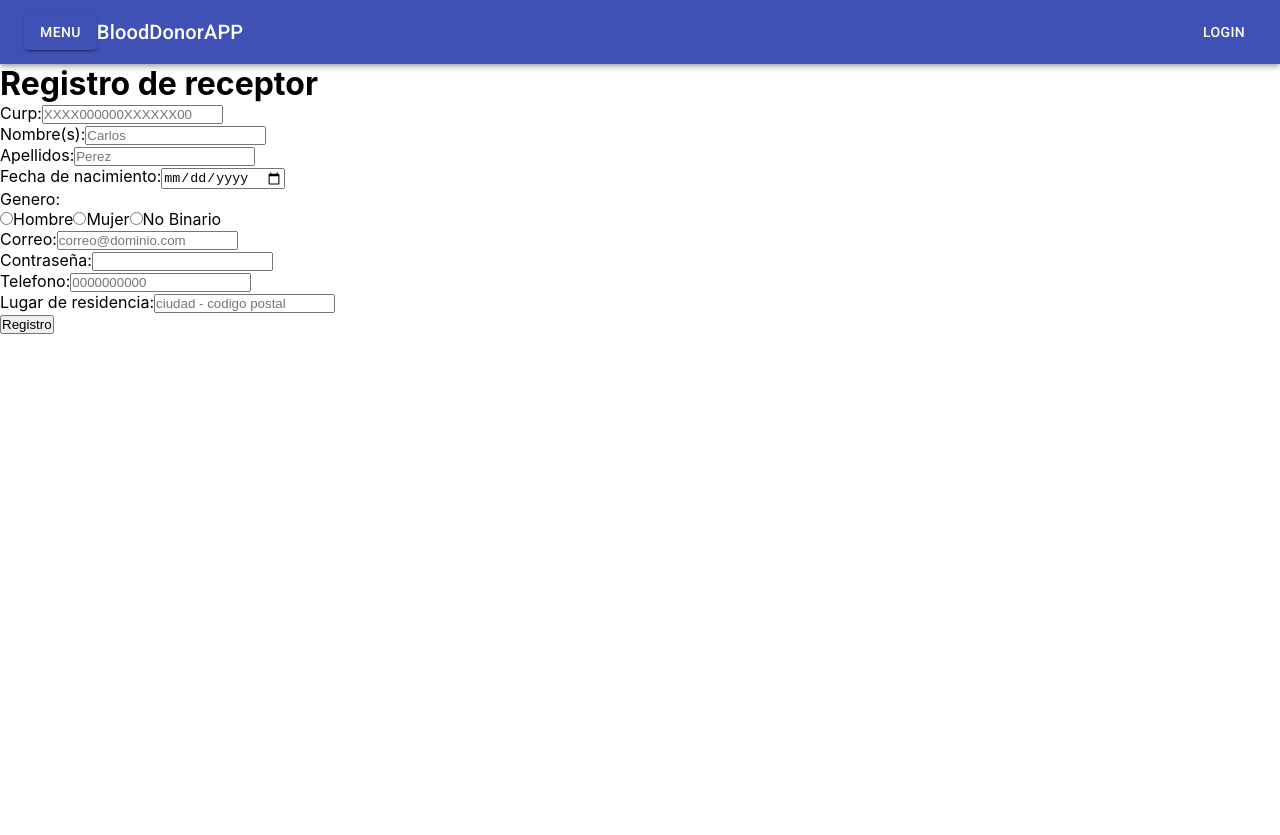
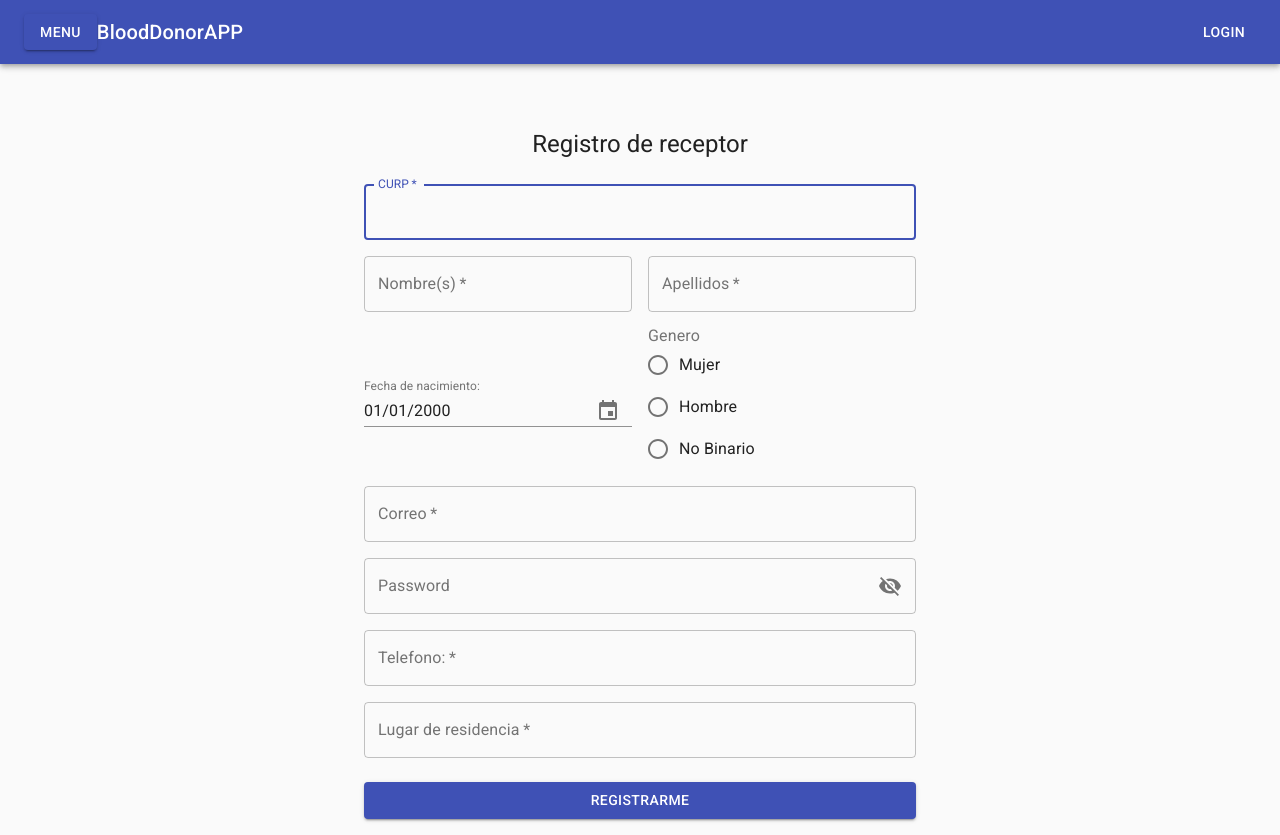
Before and after one commit to jcarlosaglez/BloodDonors-React, a React (Create React App) app: page /SignIn in a window 1280 px wide. Before the commit the page ends 800 px from the top, so only its background shows below. Built offline with nearby package versions, Linux system fonts and the light colour scheme.

Commit message:
Formulario de registro con MaterialUI

```diff
--- a/package.json
+++ b/package.json
@@ -3,11 +3,14 @@
   "version": "0.1.0",
   "private": true,
   "dependencies": {
+    "@date-io/date-fns": "^1.3.13",
     "@material-ui/core": "^4.11.4",
     "@material-ui/icons": "^4.11.2",
+    "@material-ui/pickers": "^3.3.10",
     "@testing-library/jest-dom": "^5.11.10",
     "@testing-library/react": "^11.2.6",
     "@testing-library/user-event": "^12.8.3",
+    "date-fns": "^2.21.1",
     "react": "^17.0.2",
     "react-dom": "^17.0.2",
     "react-router-dom": "^5.2.0",
--- a/src/components/MaterialNavBar.js
+++ b/src/components/MaterialNavBar.js
@@ -93,7 +93,7 @@ export default function ButtonAppBar() {
           >
             <StyledMenuItem component={RouterLink} to="/">
               <ListItemIcon>
-                <HomeIcon color="secundary" />
+                <HomeIcon color="secondary" />
               </ListItemIcon>
               <ListItemText primary="Home" />
             </StyledMenuItem>
--- a/src/components/Signin.js
+++ b/src/components/Signin.js
@@ -1,4 +1,28 @@
 import React, {useState} from 'react';
+
+import Container from '@material-ui/core/Container';
+import Typography from '@material-ui/core/Typography';
+import Grid from '@material-ui/core/Grid';
+import Button from '@material-ui/core/Button';
+import TextField from '@material-ui/core/TextField';
+import { makeStyles } from '@material-ui/core/styles';
+import CssBaseline from "@material-ui/core/CssBaseline"
+import DateFnsUtils from '@date-io/date-fns';
+import {
+    MuiPickersUtilsProvider,
+    KeyboardDatePicker,
+} from '@material-ui/pickers';
+import Radio from '@material-ui/core/Radio';
+import RadioGroup from '@material-ui/core/RadioGroup';
+import FormControlLabel from '@material-ui/core/FormControlLabel';
+import FormControl from '@material-ui/core/FormControl';
+import FormLabel from '@material-ui/core/FormLabel';
+import InputLabel from '@material-ui/core/InputLabel';
+import OutlinedInput from '@material-ui/core/OutlinedInput';
+import InputAdornment from '@material-ui/core/InputAdornment';
+import IconButton from '@material-ui/core/IconButton';
+import Visibility from '@material-ui/icons/Visibility';
+import VisibilityOff from '@material-ui/icons/VisibilityOff';
 
 import "../css/Form.css";
 // import InputOfText from "./InputOfText";
@@ -17,12 +41,30 @@ function Signin() {
         "place_of_residence": "",
         "password":""
     })
+    const [birthday, setBirthday] = React.useState(new Date());
+    const[showPassword, setShowPassword] = React.useState(false);
     const handleInputChange = (event) => {
         setDatos({
             ...datos,
             [event.target.name] : event.target.value
         })
     }
+    const handleDateChange = (date) => {
+        setBirthday(`${date.getFullYear()}-${date.getMonth()+1}-${date.getDate()}`);
+    };
+    const handleClickShowPassword = () => {
+        setShowPassword(!showPassword);
+    };
+
+    React.useEffect(()=> {
+        const defaultDate = new Date(2000, 0, 1);
+        setBirthday(`${defaultDate.getFullYear()}-${defaultDate.getMonth()+1}-${defaultDate.getDate()}`);
+    }, [])
+
+    React.useEffect(() => {
+        datos.birthday = birthday;
+    }, [birthday])
+
     const goToBackend = (config, data) => {
         return fetch(config.url, {
           method: config.method,
@@ -52,157 +94,186 @@ function Signin() {
             console.error(error);
         }
     }
+
+    const useStyles = makeStyles((theme) => ({
+        paper: {
+            marginTop: theme.spacing(8),
+            display: 'flex',
+            flexDirection: 'column',
+            alignItems: 'center',
+        },
+        form: {
+            width: '100%', // Fix IE 11 issue.
+            marginTop: theme.spacing(3),
+        },
+        submit: {
+            margin: theme.spacing(3, 0, 2),
+        },
+        verticalAlign: {
+            alignSelf: "center",
+        }
+    }));
+
+    const classes = useStyles();
+
     return (
         <>
-            <div>
-                <form onSubmit={enviarDatos}>
-                <div className="">
-                        <h1 className="">Registro de receptor</h1>
-
-                        <div className="">
-                            <div className="">
-                                <div className="">
-                                    <label htmlFor="curp" className="">
-                                        Curp:
-                                    </label>
-                                    <input
-                                        type="text"
+            <Container component="main" maxWidth="sm">
+                <CssBaseline />
+                <div className={classes.paper}>
+                    <Typography component="h1" variant="h5">
+                        Registro de receptor
+                    </Typography>
+                    <form
+                        className={classes.form}
+                        onSubmit={enviarDatos}
+                    >
+                        <Grid container spacing={2}>
+                            <Grid item xs={12}>
+                                <TextField
+                                    autoComplete="curp"
                                     name="curp"
+                                    variant="outlined"
+                                    required
+                                    fullWidth
                                     id="curp"
-                                        className=""
-                                        placeholder="XXXX000000XXXXXX00"
+                                    label="CURP"
+                                    autoFocus
                                     onChange={handleInputChange}
                                 />
-                                </div>
+                            </Grid>
 
-                                <div className="">
-                                    <label htmlFor="first_name" className="">
-                                        Nombre(s):
-                                    </label>
-                                    <input
-                                        type="text"
+                            <Grid item md={6} xs={12}>
+                                <TextField
+                                    autoComplete="first_name"
                                     name="first_name"
+                                    variant="outlined"
+                                    required
+                                    fullWidth
                                     id="first_name"
-                                        autoComplete="first_name"
-                                        className=""
-                                        placeholder="Carlos"
+                                    label="Nombre(s)"
                                     onChange={handleInputChange}
                                 />
-                                </div>
+                            </Grid>
 
-                                <div className="w-full mx-auto mt-3">
-                                    <label htmlFor="last_name" className="">
-                                        Apellidos:
-                                    </label>
-                                    <input
-                                        type="text"
+                            <Grid item md={6} xs={12}>
+                                <TextField
+                                    autoComplete="last_name"
                                     name="last_name"
+                                    variant="outlined"
+                                    required
+                                    fullWidth
                                     id="last_name"
-                                        className=""
-                                        placeholder="Perez"
+                                    label="Apellidos"
                                     onChange={handleInputChange}
                                 />
-                                </div>
+                            </Grid>
 
-                                <div className="">
-                                    <label htmlFor="birthday" className="">
-                                        Fecha de nacimiento:
-                                    </label>
-                                    <input
-                                        type="date"
+                            <Grid className={classes.verticalAlign} item md={6} xs={12}>
+                                <MuiPickersUtilsProvider utils={DateFnsUtils}>
+                                    <KeyboardDatePicker
+                                        fullWidth
+                                        variant="inline"
                                         name="birthday"
+                                        format="dd/MM/yyyy"
+                                        margin="normal"
                                         id="birthday"
-                                        className=""
+                                        label="Fecha de nacimiento:"
+                                        value={birthday}
+                                        onChange={handleDateChange}
+                                    />
+                                </MuiPickersUtilsProvider>
+                            </Grid>
+
+                            <Grid item md={6} xs={12}>
+                                <FormControl component="fieldset">
+                                    <FormLabel component="legend">Genero</FormLabel>
+                                    <RadioGroup name="gender" onChange={handleInputChange}>
+                                        <FormControlLabel value="female" control={<Radio />} label="Mujer" />
+                                        <FormControlLabel value="male" control={<Radio />} label="Hombre" />
+                                        <FormControlLabel value="non-binary" control={<Radio />} label="No Binario" />
+                                    </RadioGroup>
+                                </FormControl>
+                            </Grid>
+
+                            <Grid item xs={12}>
+                                <TextField
+                                    autoComplete="email"
+                                    name="email"
+                                    variant="outlined"
+                                    required
+                                    fullWidth
+                                    id="email"
+                                    label="Correo"
                                     onChange={handleInputChange}
                                 />
-                                </div>
+                            </Grid>
 
-                                <div className="">
-                                    <label htmlFor="" className="">
-                                        Genero:
-                                    </label>
+                            <Grid item xs={12}>
+                                <FormControl fullWidth variant="outlined">
+                                    <InputLabel htmlFor="password">Password</InputLabel>
+                                    <OutlinedInput
+                                        autoComplete="password"
+                                        id="password"
+                                        name="password"
+                                        type={showPassword ? 'text' : 'password'}
+                                        value={datos.password}
+                                        onChange={handleInputChange}
+                                        endAdornment={
+                                        <InputAdornment position="end">
+                                            <IconButton
+                                                aria-label="toggle password visibility"
+                                                onClick={handleClickShowPassword}
+                                                // onMouseDown={handleMouseDownPassword}
+                                                edge="end"
+                                            >
+                                            {showPassword ? <Visibility /> : <VisibilityOff />}
+                                            </IconButton>
+                                        </InputAdornment>
+                                        }
+                                        labelWidth={72}
+                                    />
+                                </FormControl>
+                            </Grid>
 
-                                    <div className="">
-                                        <input className="" type="radio" id="male" value="male" name="gender" onChange={handleInputChange}/>
-                                        <label className="">Hombre</label>
-
-                                        <input className="" type="radio" id="female" value="female" name="gender" onChange={handleInputChange}/>
-                                        <label className="" htmlFor="female">Mujer</label>
-
-                                        <input className="" type="radio" id="non-binary" value="non-binary" name="gender" onChange={handleInputChange}/>
-                                        <label className="" htmlFor="non-binary">No Binario</label>
-                                    </div>
-                                </div>
-
-                                <div className="">
-                                    <label htmlFor="email" className="">
-                                        Correo:
-                                    </label>
-                                    <input
-                                        type="text"
-                                        name="email"
-                                        id="email"
-                                        autoComplete="email"
-                                        className=""
-                                        placeholder="correo@dominio.com"
+                            <Grid item xs={12}>
+                                <TextField
+                                    autoComplete="phone_number"
+                                    name="phone_number"
+                                    variant="outlined"
+                                    required
+                                    fullWidth
+                                    id="phone_number"
+                                    label="Telefono:"
                                     onChange={handleInputChange}
                                 />
-                                </div>
+                            </Grid>
 
-                                <div className="">
-                                    <label htmlFor="password" className="">
-                                        Contraseña:
-                                    </label>
-                                    <input
-                                        type="password"
-                                        name="password"
-                                        id="password"
-                                        className=""
+                            <Grid item xs={12}>
+                                <TextField
+                                    autoComplete="place_of_residence"
+                                    name="place_of_residence"
+                                    variant="outlined"
+                                    required
+                                    fullWidth
+                                    id="place_of_residence"
+                                    label="Lugar de residencia"
                                     onChange={handleInputChange}
                                 />
-                                </div>
-
-                                <div className="w-full mx-auto mt-3">
-                                    <label htmlFor="phone_number" className="">
-                                        Telefono:
-                                    </label>
-                                    <input
-                                        type="tel"
-                                        name="phone_number"
-                                        id="phone_number"
-                                        className=""
-                                        placeholder="0000000000"
-                                        onChange={handleInputChange}
-                                    />
-                                </div>
-
-                                <div className="">
-                                    <label htmlFor="place_of_residence" className="">
-                                        Lugar de residencia:
-                                    </label>
-                                    <input
-                                        type="text"
-                                        name="place_of_residence"
-                                        id="place_of_residence"
-                                        className=""
-                                        placeholder="ciudad - codigo postal"
-                                        onChange={handleInputChange}
-                                    />
-                                </div>
-                            </div>
-                        </div>
-                        <div className="">
-                            <button
+                            </Grid>
+                        </Grid>
+                        <Button
                             type="submit"
-                                className=""
+                            fullWidth
+                            variant="contained"
+                            color="primary"
+                            className={classes.submit}
                         >
-                            Registro
-                            </button>
-                        </div>
-                    </div>
+                            Registrarme
+                        </Button>
                     </form>
                 </div>
-
+            </Container>
         </>
     );
 }
```
Also changed, not shown: 1 other file (tests, documents, lock files or other folders). Lines whose indentation alone changed are shown as unchanged.
